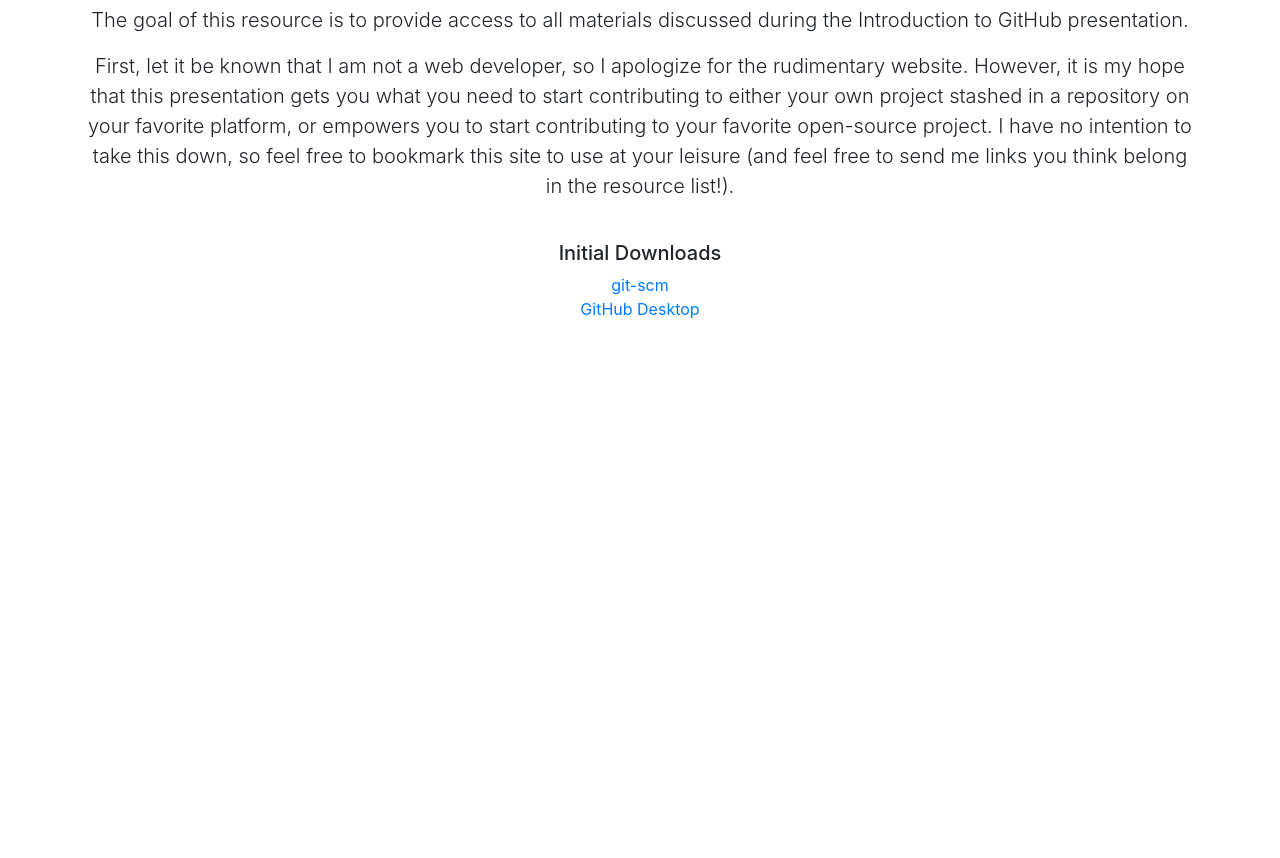
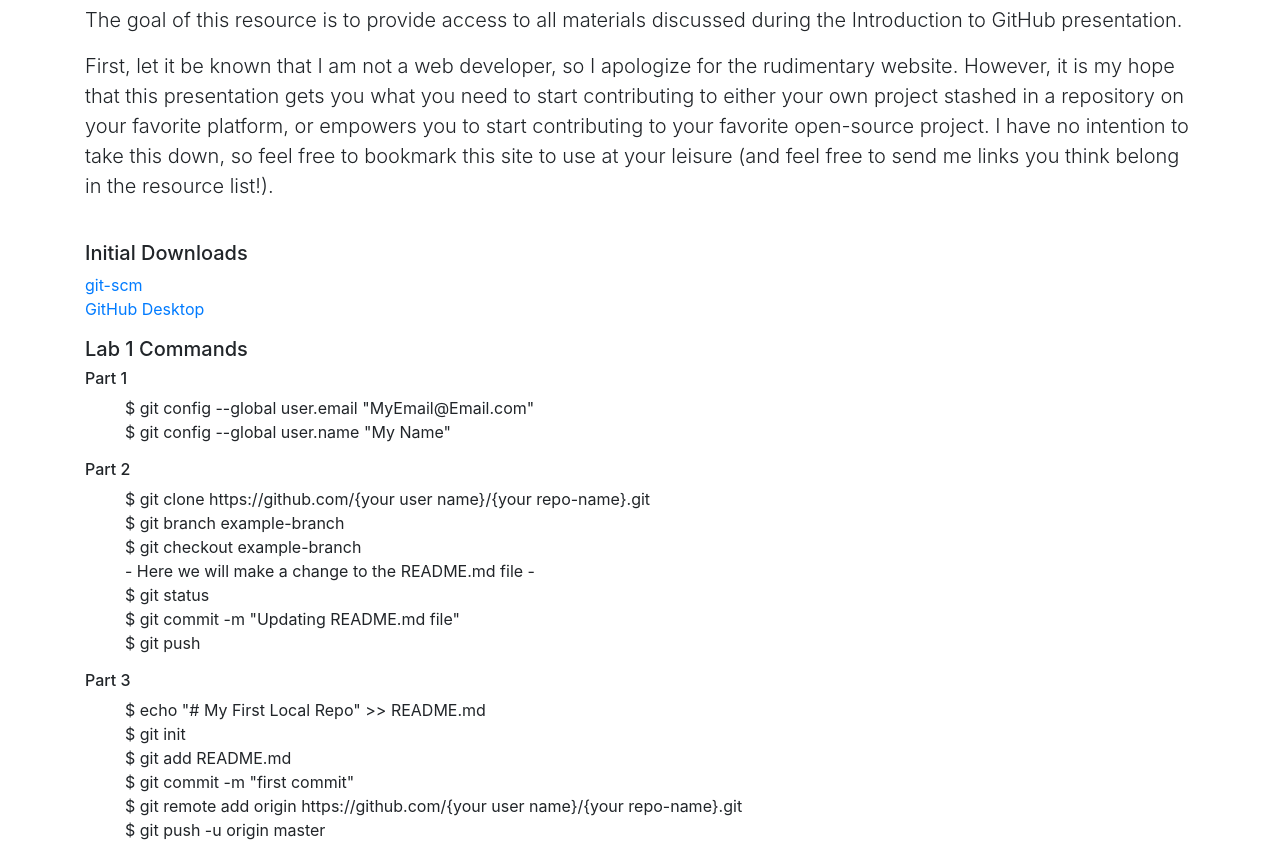
Before and after one commit to onideus/github-101-website, a website: page index.html in a window 1280 px wide. Shown: the part 158-1016 px from the top of the page. Before the commit the page ends 800 px from the top, so only its background shows below. Drawn offline with Linux system fonts and the light colour scheme.

Commit message:
Updating lab steps and layout.

```diff
--- a/index.html
+++ b/index.html
@@ -42,8 +42,8 @@
   <!-- Page Content -->
   <div class="container">
     <div class="row">
-      <div class="col-lg-12 text-center">
-        <h1 class="mt-5">Introduction to GitHub</h1>
+      <div class="col-lg-12">
+        <h1 class="mt-5 text-center">Introduction to GitHub</h1>
         <p class="lead">The goal of this resource is to provide access to all materials discussed during the Introduction to GitHub presentation.</p>
         <p class="lead">First, let it be known that I am not a web developer, so I apologize for the rudimentary website. However, it is my hope that
         this presentation gets you what you need to start contributing to either your own project stashed in a repository on your favorite platform,
@@ -54,6 +54,31 @@
         <ul class="list-unstyled">
           <li><a href="https://git-scm.com/downloads">git-scm</a></li>
           <li><a href="https://desktop.github.com/">GitHub Desktop</a></li>
+        </ul>
+        <h5>Lab 1 Commands</h5>
+        <h6>Part 1</h6>
+        <ul class="list-unstyled">
+          <ul>$ git config --global user.email "MyEmail@Email.com"</ul>
+          <ul>$ git config --global user.name "My Name"</ul>
+        </ul>
+        <h6>Part 2</h6>
+        <ul class="list-unstyled">
+          <ul>$ git clone https://github.com/{your user name}/{your repo-name}.git</ul>
+          <ul>$ git branch example-branch</ul>
+          <ul>$ git checkout example-branch</ul>
+          <ul>- Here we will make a change to the README.md file -</ul>
+          <ul>$ git status</ul>
+          <ul>$ git commit -m "Updating README.md file"</ul>
+          <ul>$ git push</ul>
+        </ul>
+        <h6>Part 3</h6>
+        <ul class="list-unstyled">
+          <ul>$ echo "# My First Local Repo" >> README.md</ul>
+          <ul>$ git init</ul>
+          <ul>$ git add README.md</ul>
+          <ul>$ git commit -m "first commit"</ul>
+          <ul>$ git remote add origin https://github.com/{your user name}/{your repo-name}.git</ul>
+          <ul>$ git push -u origin master</ul>
         </ul>
       </div>
     </div>
```
Also changed, not shown: resources.html (+15 -4 lines).
